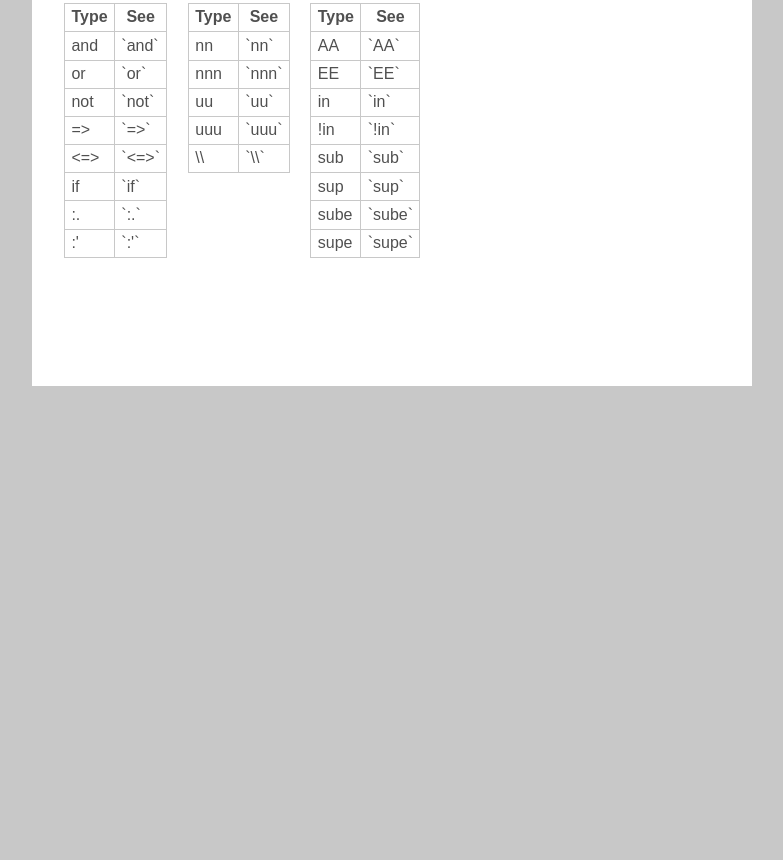
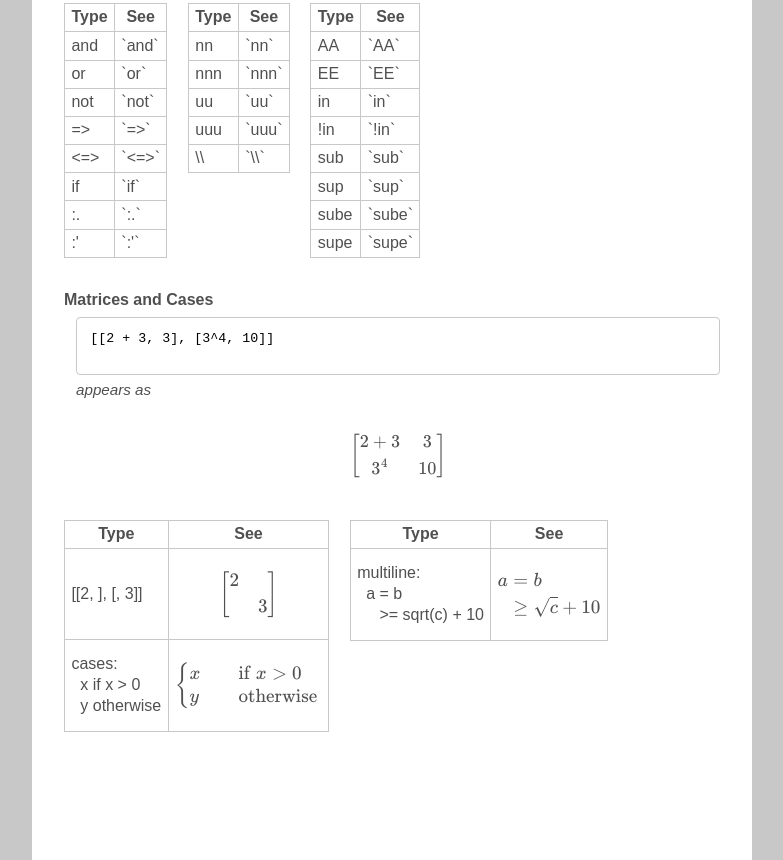
Before and after one commit to ymittal/asciimath, a plain HTML site: page frontend/emailmath.html in a window 1280 px wide. Shown: the part 1787-2647 px from the top of the page, without its empty margins (248-1031 px from the left). Before the commit the page ends 2173 px from the top, so only its background shows below. Drawn offline with nearby package versions, Linux system fonts and the light colour scheme; some packages are replaced by stand-ins of ours; no server answers.

Commit message:
Add multi/matrices to website

```diff
--- a/frontend/emailmath.html
+++ b/frontend/emailmath.html
@@ -6,35 +6,36 @@
     <title>AsciiMath</title>
     <script src="https://cdnjs.cloudflare.com/ajax/libs/jquery/3.3.1/jquery.min.js"></script>
     <script>
-    $.ajax({
-        url: '/api/convert',
-        type: 'get',
-        data: {
-            'asciimath': '[[2 + 3], [3 + 4]]'
-        },
-        success: function(response) {
-            console.log(response.latex);
-        },
-        error: function(jqXHR, textStatus, errorThrown) {
-            console.log(errorThrown);
-        }
-    });
-    window.MathJax = {
+        window.MathJax = {
         "fast-preview": {
             disabled: true
         },
         AuthorInit: function() {
-            var sections = ['demo', 'arth', 'alg', 'calc', 'logic'];
+            var sections = ['demo', 'arth', 'alg', 'calc', 'logic', 'multi'];
             sections.forEach(function(section) {
                 const sourceId = 'source-' + section;
                 const renderId = 'render-' + section;
+
                 MathJax.Hub.Register.StartupHook('End', function() {
                     MathJax.Hub.processSectionDelay = 0
                     var source = document.getElementById(sourceId)
-                    var render = document.getElementById(renderId)
                     var math = MathJax.Hub.getAllJax(renderId)[0]
+
                     source.addEventListener('input', function() {
-                        MathJax.Hub.Queue(['Text', math, source.value]);
+                        $.ajax({
+                            url: '/api/convert',
+                            type: 'get',
+                            data: {
+                                'asciimath': source.value
+                            },
+                            success: function(response) {
+                                MathJax.Hub.Queue(['Text', math, response.latex]);
+                            },
+                            error: function(jqXHR, textStatus, errorThrown) {
+                                console.log(errorThrown);
+                            }
+                        });
+                        // MathJax.Hub.Queue(['Text', math, source.value]);
                     })
                 })
             });
@@ -43,7 +44,7 @@
     </script>
     <script async src="https://cdnjs.cloudflare.com/ajax/libs/mathjax/2.7.4/latest.js?config=AM_CHTML-full">
     </script>
-    <script type="text/javascript" async src="https://cdnjs.cloudflare.com/ajax/libs/mathjax/2.7.5/latest.js?config=TeX-MML-AM_CHTML" async></script>
+    <script async src="https://cdnjs.cloudflare.com/ajax/libs/mathjax/2.7.5/latest.js?config=TeX-MML-AM_CHTML"></script>
     <link rel=icon href=img/favicon.ico sizes="16x16 32x32 48x48 64x64 128x128" type=image/x-icon> <link href=http://fonts.googleapis.com/css?family=Quicksand rel=stylesheet type=text/css> <link rel=stylesheet href=css/screen.css> <meta name=viewport content="width=device-width, initial-scale=0.8,
     minimum-scale=0.8, maximum-scale=10">
 </head>
@@ -57,8 +58,7 @@
             <h1>AsciiMath</h1>
             <div id="links">
                 <a href="#about">about</a>
-                <a href="#gettingStarted">getting started</a>
-                <a href="#syntax">syntax</a>
+                <a href="#syntaxBeginners">syntax</a>
             </div>
         </nav>
         <article>
@@ -75,7 +75,7 @@
                     <label for="render-demo">Rendering:</label>
                     <br />
                     <div class="ioArea" id="render-demo">
-                        `sum_(i=1)^n i^3=((n(n+1))/2)^2`
+                        $$\sum_{i = 1}^{n} i^{3} = \left(\frac{n (n + 1)}{2}\right)^{2}$$
                     </div>
                 </div>
             </section>
@@ -515,6 +515,62 @@
                         </tr>
                     </tbody>
                 </table>
+                <h4>Matrices and Cases</h4>
+                <div class="example-area">
+                    <div class="">
+                        <textarea class="io-box" id="source-multi">[[2 + 3, 3], [3^4, 10]]</textarea>
+                    </div>
+                    <div class="">
+                        <i>appears as</i>
+                        <div class="io-box render-box" id="render-multi">
+                            $$\begin{bmatrix}
+                            2 + 3 & 3\\
+                            3^{4} & 10\\
+                            \end{bmatrix}$$
+                        </div>
+                    </div>
+                </div>
+                <table>
+                    <thead>
+                        <tr>
+                            <th>Type</th>
+                            <th>See</th>
+                        </tr>
+                    </thead>
+                    <tbody>
+                        <tr>
+                            <td>[[2, ], [, 3]]</td>
+                            <td>$$\begin{bmatrix}
+                                2 & \\
+                                  & 3\\
+                                \end{bmatrix}$$</td>
+                        </tr>
+                        <tr>
+                            <td>cases:<br>&nbsp;&nbsp;x if x > 0<br>&nbsp;&nbsp;y otherwise</td>
+                            <td>$$\begin{cases}
+                                x && \text{if } x \gt 0\\
+                                y && \text{otherwise }
+                                \end{cases}$$</td>
+                        </tr>
+                    </tbody>
+                </table>
+                <table>
+                    <thead>
+                        <tr>
+                            <th>Type</th>
+                            <th>See</th>
+                        </tr>
+                    </thead>
+                    <tbody>
+                        <tr>
+                            <td>multiline:<br>&nbsp;&nbsp;a = b<br>&nbsp;&nbsp;&nbsp;&nbsp;&nbsp;>= sqrt(c) + 10</td>
+                            <td>$$\begin{align}
+                                a & = b\\
+                                & \ge \sqrt{c} + 10\\
+                                \end{align}$$</td>
+                        </tr>
+                    </tbody>
+                </table>
             </section>
             </section>
         </article>
```
Also changed, not shown: 1 other file.
